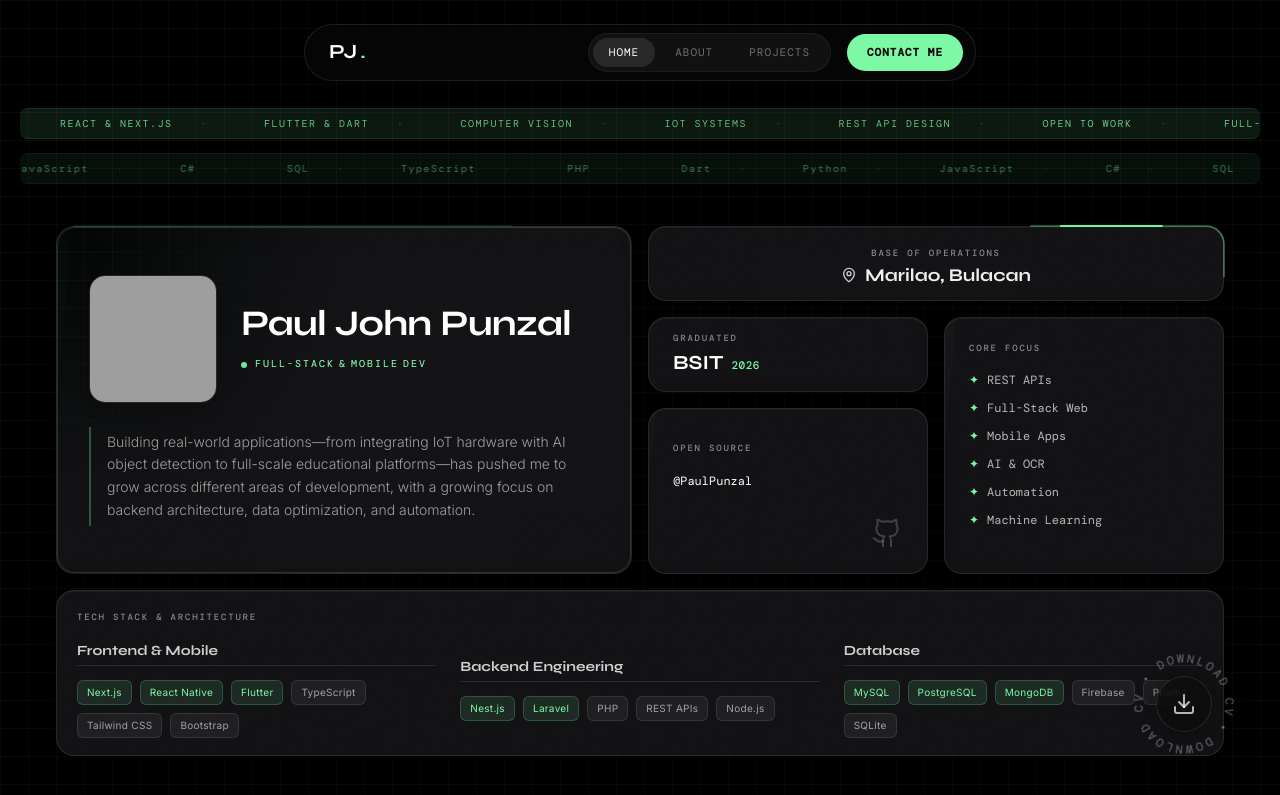
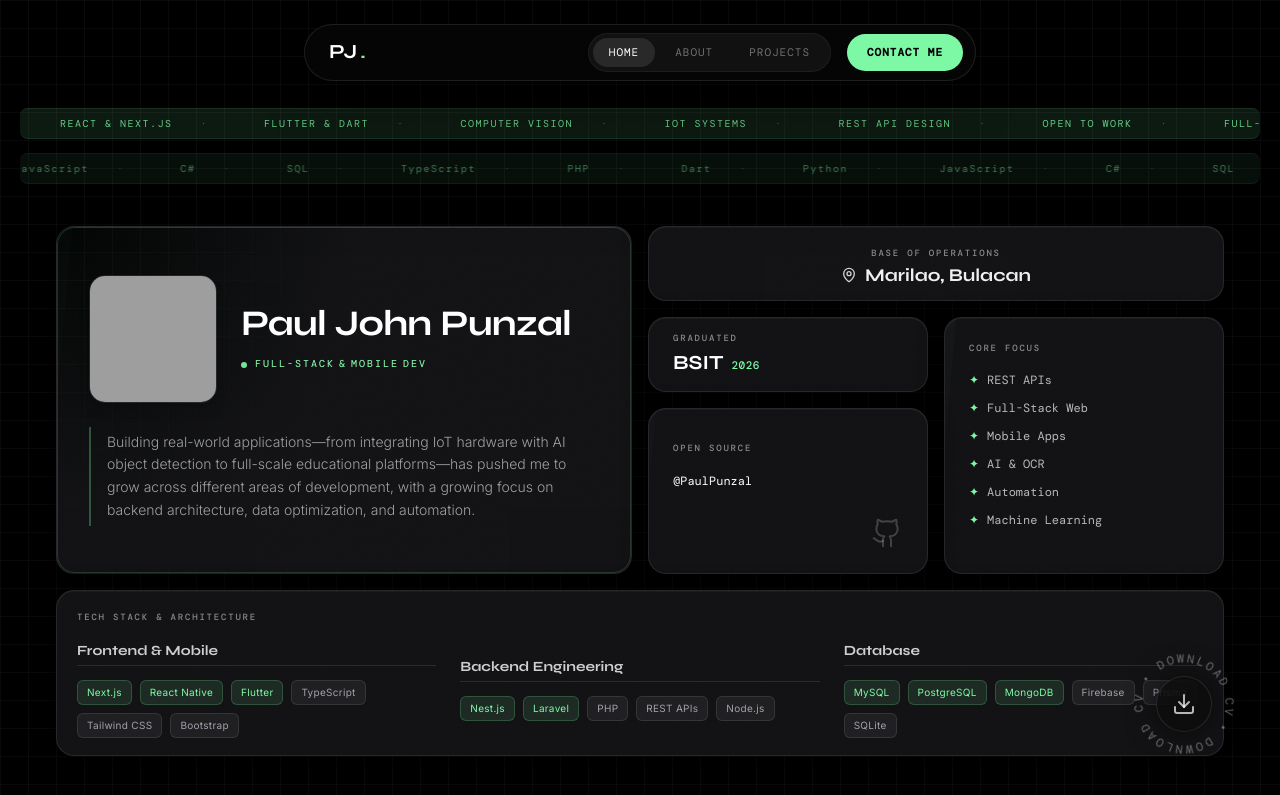
Before and after one commit to PaulPunzal/paul-portfolio, a Next.js app: page / in a window 1280 px wide. Shown: the top 795 px of the page. Built offline with nearby package versions, Linux system fonts and the light colour scheme; grey boxes are pictures that could not be loaded; a web font is replaced by a local one.

Commit message:
hard cut on edge between gap

```diff
--- a/src/components/ui/BentoLaserFrame.tsx
+++ b/src/components/ui/BentoLaserFrame.tsx
@@ -7,8 +7,26 @@ interface BentoLaserFrameProps {
   ready: boolean;
 }
 
+interface Box {
+  top: number;
+  left: number;
+  width: number;
+  height: number;
+}
+
+interface CardBox {
+  top: number;
+  left: number;
+  width: number;
+  height: number;
+}
+
+// How far into the card the fade covers (px). Tune this to taste.
+const FADE_SIZE = 28;
+
 export default function BentoLaserFrame({ containerRef, cardRefs, ready }: BentoLaserFrameProps) {
-  const [box, setBox] = useState<{ top: number; left: number; width: number; height: number } | null>(null);
+  const [outerBox, setOuterBox] = useState<Box | null>(null);
+  const [cardBoxes, setCardBoxes] = useState<CardBox[]>([]);
 
   useEffect(() => {
     if (!ready) return;
@@ -19,11 +37,18 @@ export default function BentoLaserFrame({ containerRef, cardRefs, ready }: Bento
 
       const containerBox = container.getBoundingClientRect();
       let top = Infinity, left = Infinity, right = -Infinity, bottom = -Infinity;
+      const boxes: CardBox[] = [];
 
       cardRefs.forEach((ref) => {
         const el = ref.current;
         if (!el) return;
         const b = el.getBoundingClientRect();
+        boxes.push({
+          top: b.top - containerBox.top,
+          left: b.left - containerBox.left,
+          width: b.width,
+          height: b.height,
+        });
         top = Math.min(top, b.top);
         left = Math.min(left, b.left);
         right = Math.max(right, b.right);
@@ -32,7 +57,8 @@ export default function BentoLaserFrame({ containerRef, cardRefs, ready }: Bento
 
       if (top === Infinity) return;
 
-      setBox({
+      setCardBoxes(boxes);
+      setOuterBox({
         top: top - containerBox.top,
         left: left - containerBox.left,
         width: right - left,
@@ -40,23 +66,16 @@ export default function BentoLaserFrame({ containerRef, cardRefs, ready }: Bento
       });
     };
 
-    // Poll every frame for ~1.6s to ride out the entrance animation
-    // (translate/scale/opacity transitions don't trigger ResizeObserver,
-    // so a single early measurement would otherwise freeze on stale coords).
     let rafId: number;
     let frame = 0;
     const SETTLE_FRAMES = 100;
-
     const tick = () => {
       measure();
       frame++;
-      if (frame < SETTLE_FRAMES) {
-        rafId = requestAnimationFrame(tick);
-      }
+      if (frame < SETTLE_FRAMES) rafId = requestAnimationFrame(tick);
     };
     rafId = requestAnimationFrame(tick);
 
-    // After settling, keep it accurate on real layout/resize changes
     const observer = new ResizeObserver(measure);
     if (containerRef.current) observer.observe(containerRef.current);
     cardRefs.forEach((ref) => ref.current && observer.observe(ref.current));
@@ -69,18 +88,138 @@ export default function BentoLaserFrame({ containerRef, cardRefs, ready }: Bento
     };
   }, [ready, containerRef, cardRefs]);
 
-  if (!box) return null;
+  if (!outerBox || cardBoxes.length === 0) return null;
+
+  const W = outerBox.width;
+  const H = outerBox.height;
+  const R = 18; // must match --radius in globals.css
+
+  // For each card, figure out which horizontal edges are "interior" (touching a gap
+  // between cards) vs "exterior" (on the true outer boundary of the bento grid).
+  // We need to fade at interior edges so the laser dims into the gap naturally.
+  //
+  // Strategy: a card edge is "interior" if there is another card whose opposite edge
+  // is close to it (within a gap threshold). We compare left/right edges in absolute
+  // container coordinates.
+  const GAP_THRESHOLD = 32; // px — any gap smaller than this is treated as interior
+
+  // Collect absolute left/right edges of all cards (in container space)
+  const allLeftEdges = cardBoxes.map((b) => b.left);
+  const allRightEdges = cardBoxes.map((b) => b.left + b.width);
+
+  interface CardFade {
+    fadeLeft: boolean;
+    fadeRight: boolean;
+  }
+
+  const cardFades: CardFade[] = cardBoxes.map((box) => {
+    const absLeft = box.left;
+    const absRight = box.left + box.width;
+
+    // This card's left edge is interior if another card's right edge is close to it
+    const fadeLeft = allRightEdges.some(
+      (re, i) => cardBoxes[i] !== box && Math.abs(re - absLeft) < GAP_THRESHOLD
+    );
+
+    // This card's right edge is interior if another card's left edge is close to it
+    const fadeRight = allLeftEdges.some(
+      (le, i) => cardBoxes[i] !== box && Math.abs(le - absRight) < GAP_THRESHOLD
+    );
+
+    return { fadeLeft, fadeRight };
+  });
 
   return (
     <div
       className="bento-laser-frame-cell"
-      style={{ top: box.top, left: box.left, width: box.width, height: box.height }}
+      style={{ top: outerBox.top, left: outerBox.left, width: W, height: H }}
       aria-hidden="true"
     >
-      <svg className="bento-laser-frame" width="100%" height="100%" preserveAspectRatio="none" aria-hidden="true">
-        <rect className="laser-l3" x="0" y="0" width="100%" height="100%" rx="18" ry="18" pathLength={100} />
-        <rect className="laser-l2" x="0" y="0" width="100%" height="100%" rx="18" ry="18" pathLength={100} />
-        <rect className="laser-l1" x="0" y="0" width="100%" height="100%" rx="18" ry="18" pathLength={100} />
+      <svg
+        className="bento-laser-frame"
+        width={W}
+        height={H}
+        viewBox={`0 0 ${W} ${H}`}
+        aria-hidden="true"
+        style={{ position: "absolute", top: 0, left: 0, overflow: "visible" }}
+      >
+        <defs>
+          {/*
+            Per-card mask: white (fully visible) across the card surface, with
+            smooth linear fades to black (fully transparent) at interior edges.
+            This gives the "laser dims into the gap" effect instead of a hard cut.
+          */}
+          {cardBoxes.map((box, i) => {
+            const x = box.left - outerBox.left;
+            const y = box.top - outerBox.top;
+            const w = box.width;
+            const h = box.height;
+            const { fadeLeft, fadeRight } = cardFades[i];
+            const maskId = `laser-fade-mask-${i}`;
+
+            // Build gradient stop pairs for left/right fades.
+            // The mask gradient goes: [black?] → white → white → [black?]
+            // expressed as x-percentages across the card width.
+            const leftFadeStop = fadeLeft ? (FADE_SIZE / w) * 100 : 0;
+            const rightFadeStart = fadeRight ? ((w - FADE_SIZE) / w) * 100 : 100;
+
+            return (
+              <mask key={maskId} id={maskId} maskUnits="userSpaceOnUse">
+                {/* Base: fully transparent everywhere */}
+                <rect x={x} y={y} width={w} height={h} fill="black" />
+                {/*
+                  Horizontal fade gradient across this card.
+                  Left fade: black→white over FADE_SIZE px from card left edge.
+                  Right fade: white→black over FADE_SIZE px approaching card right edge.
+                  No fade on an exterior edge (card touches the outer boundary).
+                */}
+                <defs>
+                  <linearGradient
+                    id={`${maskId}-grad`}
+                    x1={x}
+                    y1="0"
+                    x2={x + w}
+                    y2="0"
+                    gradientUnits="userSpaceOnUse"
+                  >
+                    <stop offset="0%" stopColor={fadeLeft ? "black" : "white"} />
+                    {fadeLeft && (
+                      <stop offset={`${leftFadeStop.toFixed(2)}%`} stopColor="white" />
+                    )}
+                    {fadeRight && (
+                      <stop offset={`${rightFadeStart.toFixed(2)}%`} stopColor="white" />
+                    )}
+                    <stop offset="100%" stopColor={fadeRight ? "black" : "white"} />
+                  </linearGradient>
+                </defs>
+                {/* Card surface: shows laser where the gradient is white */}
+                <rect
+                  x={x}
+                  y={y}
+                  width={w}
+                  height={h}
+                  rx={R}
+                  ry={R}
+                  fill={`url(#${maskId}-grad)`}
+                />
+              </mask>
+            );
+          })}
+        </defs>
+
+        {/*
+          Render three laser rects per card (l3/l2/l1 glow layers), each
+          masked to that card's surface with soft edge fades.
+          All three share the same outer-rect path so the animation is one
+          continuous sweep around the bento boundary.
+        */}
+        {cardBoxes.map((_, i) => (
+          <g key={i} mask={`url(#laser-fade-mask-${i})`}>
+            <rect className="laser-l3" x={0} y={0} width={W} height={H} rx={R} ry={R} pathLength={100} />
+            <rect className="laser-l2" x={0} y={0} width={W} height={H} rx={R} ry={R} pathLength={100} />
+            <rect className="laser-l1" x={0} y={0} width={W} height={H} rx={R} ry={R} pathLength={100} />
+          </g>
+        ))}
       </svg>
     </div>
   );
```
